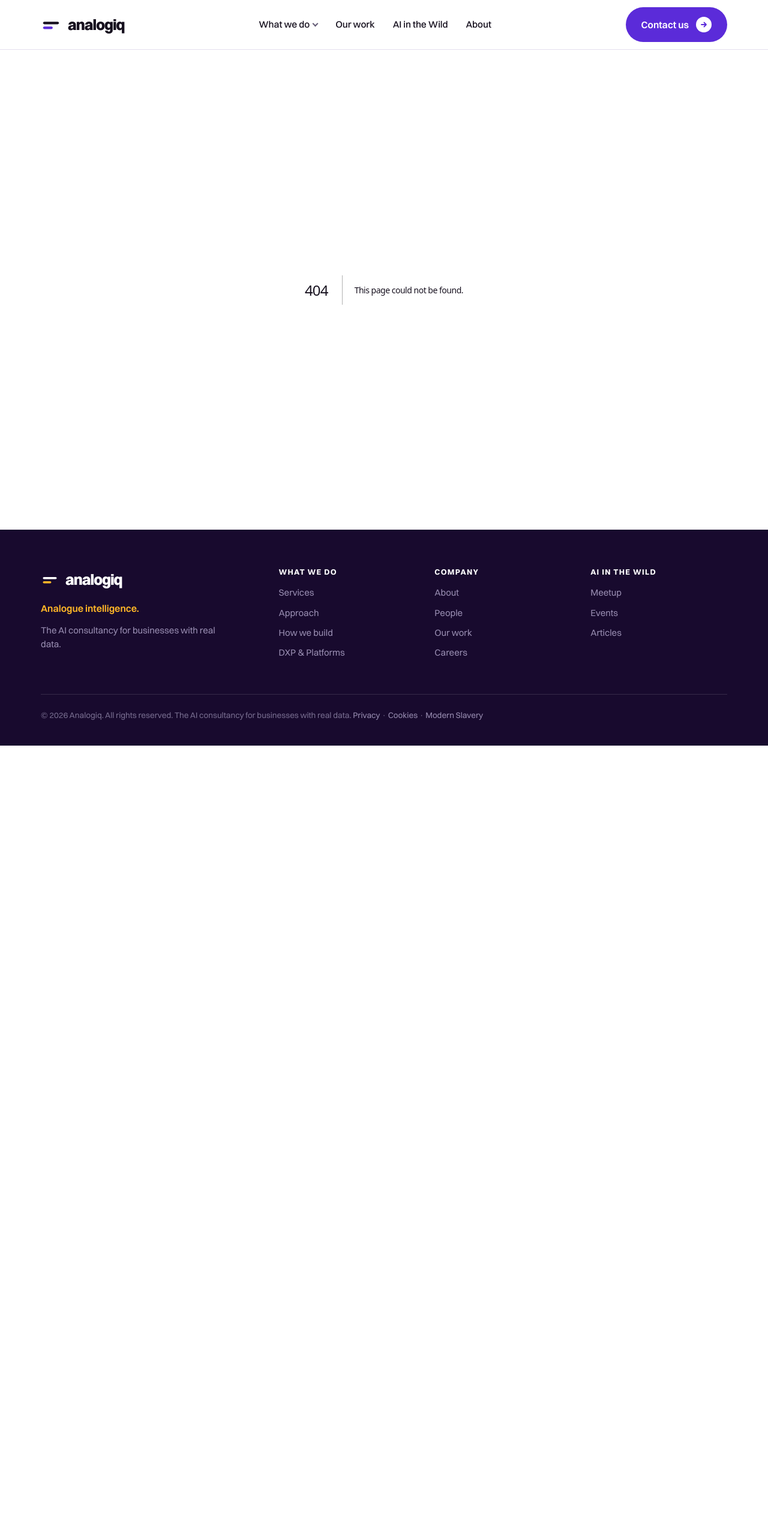
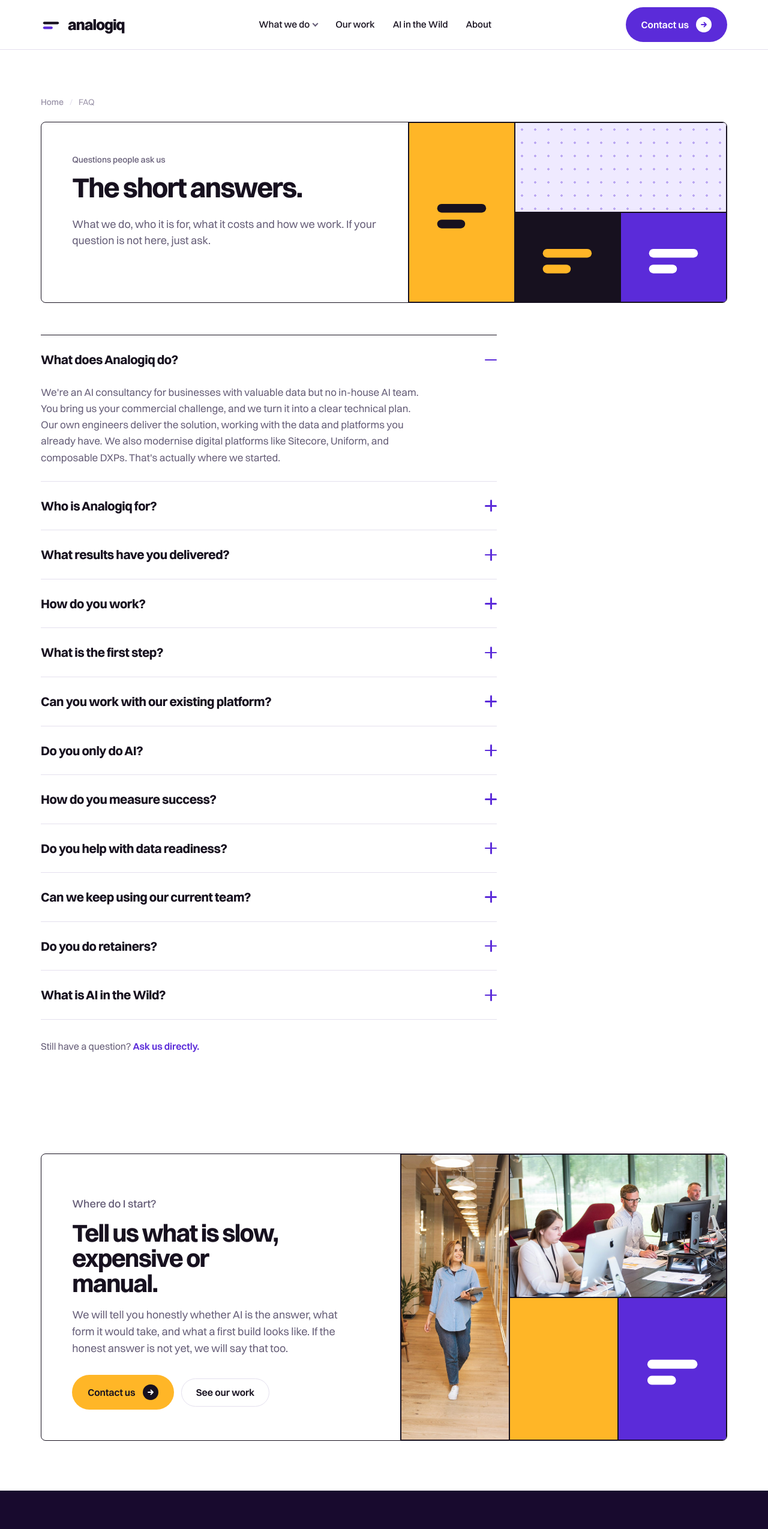
Before and after one commit to MAK201519/analogiq-, a Next.js app: page /faq in a window 1280 px wide. Before the commit this address had no page. Shown: the top 2549 px of the page at 60% size. Before the commit the page ends 1243 px from the top, so only its background shows below. Built offline with nearby package versions, Linux system fonts and the light colour scheme.

Commit message:
FAQ with FAQPage structured data + footer link; legal pages; old-route cleanup

```diff
--- a/app/components/SiteFooter.tsx
+++ b/app/components/SiteFooter.tsx
@@ -40,6 +40,7 @@ export default function SiteFooter() {
               <li><a href="/about#people">People</a></li>
               <li><a href="/work">Our work</a></li>
               <li><a href="/about#careers">Careers</a></li>
+              <li><a href="/faq">FAQ</a></li>
             </ul>
           </div>
 
--- /dev/null
+++ b/app/faq/page.tsx
@@ -0,0 +1,147 @@
+import type { Metadata } from "next";
+import { faq } from "@/content/faq";
+
+const faqSchema = {
+  "@context": "https://schema.org",
+  "@type": "FAQPage",
+  mainEntity: faq.map((item) => ({
+    "@type": "Question",
+    name: item.question,
+    acceptedAnswer: {
+      "@type": "Answer",
+      text: item.answer,
+    },
+  })),
+};
+
+export const metadata: Metadata = {
+  title: "FAQ | Analogiq",
+  description:
+    "What we do, who it is for, what it costs and how we work. If your question is not here, just ask.",
+  alternates: { canonical: "https://analogiq.io/faq" },
+  openGraph: {
+    title: "FAQ | Analogiq",
+    description:
+      "What we do, who it is for, what it costs and how we work. If your question is not here, just ask.",
+    url: "https://analogiq.io/faq",
+  },
+};
+
+const MARK = (
+  <svg viewBox="0 0 36 34" aria-hidden="true">
+    <rect x="4" y="12" width="28" height="5" rx="2.5" />
+    <rect x="4" y="21" width="16" height="5" rx="2.5" />
+  </svg>
+);
+
+export default function FaqPage() {
+  return (
+    <>
+      <script
+        type="application/ld+json"
+        dangerouslySetInnerHTML={{ __html: JSON.stringify(faqSchema) }}
+      />
+      <main>
+      {/* 1 · HERO */}
+      <section className="phero">
+        <div className="wrap">
+          <nav className="crumbs" aria-label="Breadcrumb">
+            <a href="/">Home</a>
+            <span>FAQ</span>
+          </nav>
+          <div className="hbox">
+            <div className="htext">
+              <p className="q">Questions people ask us</p>
+              <h1>The short answers.</h1>
+              <p className="lede">
+                What we do, who it is for, what it costs and how we work. If your question is not
+                here, just ask.
+              </p>
+            </div>
+            <div className="hmos brand" aria-hidden="true">
+              <div className="m-amber tall">{MARK}</div>
+              <div className="m-lilac wide">
+                <div className="m-dots"></div>
+              </div>
+              <div className="m-ink">{MARK}</div>
+              <div className="m-purple">{MARK}</div>
+            </div>
+          </div>
+        </div>
+      </section>
+
+      {/* 2 · Q&As */}
+      <section className="sec" style={{ paddingTop: 0 }}>
+        <div className="wrap">
+          <div className="faqwrap">
+            {faq.map((item, i) => (
+              <details key={item.question} className="faq" {...(i === 0 ? { open: true } : {})}>
+                <summary>
+                  <span>{item.question}</span>
+                  <i className="fx" aria-hidden="true" />
+                </summary>
+                <div className="fa">
+                  <p>{item.answer}</p>
+                </div>
+              </details>
+            ))}
+          </div>
+          <p style={{ marginTop: 32, fontSize: 16, color: "var(--muted)" }}>
+            Still have a question?{" "}
+            <a href="/contact" style={{ fontWeight: 600 }}>
+              Ask us directly.
+            </a>
+          </p>
+        </div>
+      </section>
+
+      {/* 3 · CTA */}
+      <section className="sec cta2">
+        <div className="wrap">
+          <div className="ctabox">
+            <div className="ctatext">
+              <p className="q">Where do I start?</p>
+              <h2>Tell us what is slow, expensive or manual.</h2>
+              <p>
+                We will tell you honestly whether AI is the answer, what form it would take, and
+                what a first build looks like. If the honest answer is not yet, we will say that
+                too.
+              </p>
+              <div className="acts">
+                <a className="btn btn-a" href="/contact">
+                  Contact us{" "}
+                  <span className="arw">
+                    <svg viewBox="0 0 12 12">
+                      <path
+                        d="M2 6h8M6.5 2.5L10 6l-3.5 3.5"
+                        stroke="#fff"
+                        strokeWidth="1.8"
+                        fill="none"
+                        strokeLinecap="round"
+                        strokeLinejoin="round"
+                      />
+                    </svg>
+                  </span>
+                </a>
+                <a className="btn btn-o" href="/work">
+                  See our work
+                </a>
+              </div>
+            </div>
+            <div className="hmos" aria-hidden="true">
+              <div className="m-ph tall">
+                <img src="/img/office-corridor.jpg" alt="" />
+              </div>
+              <div className="m-ph wide">
+                <img src="/img/office-desks.jpg" alt="" />
+              </div>
+              <div className="m-amber"></div>
+              <div className="m-purple">{MARK}</div>
+            </div>
+          </div>
+        </div>
+      </section>
+    </main>
+    </>
+  );
+}
```
